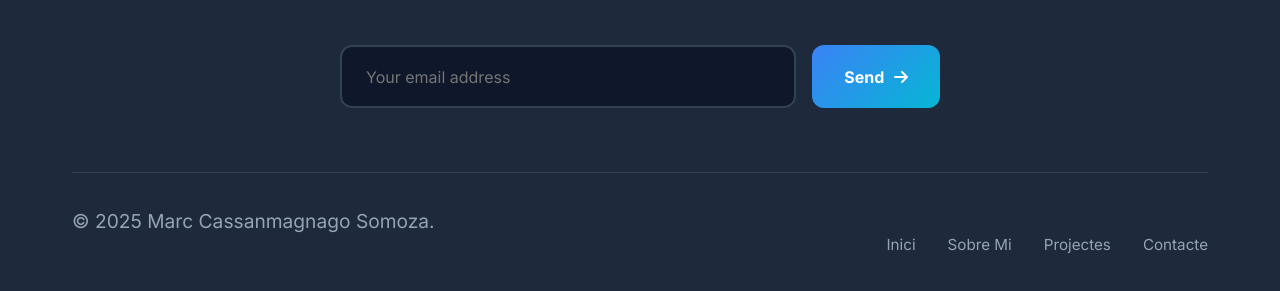
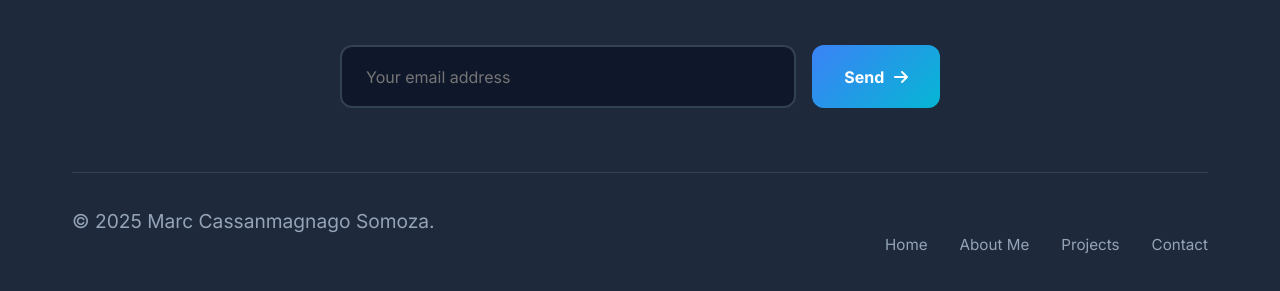
Before and after one commit to marccass/CV, a plain HTML site: page index.html in a window 1280 px wide. Shown: the part 7475-7766 px from the top of the page. Drawn offline with Linux system fonts and the light colour scheme.

Commit message:
Update index.html

```diff
--- a/index.html
+++ b/index.html
@@ -518,10 +518,10 @@
             <div class="footer-bottom">
                 <p class="copyright" data-key="footerCopyright">© 2025 Marc Cassanmagnago Somoza.</p>
                 <div class="footer-links">
-                    <a href="#inici">Inici</a>
-                    <a href="#sobre-mi">Sobre Mi</a>
-                    <a href="#projectes">Projectes</a>
-                    <a href="#contacte">Contacte</a>
+                    <a href="#inici">Home</a>
+                    <a href="#sobre-mi">About Me</a>
+                    <a href="#projectes">Projects</a>
+                    <a href="#contacte">Contact</a>
                 </div>
             </div>
         </div>
```
